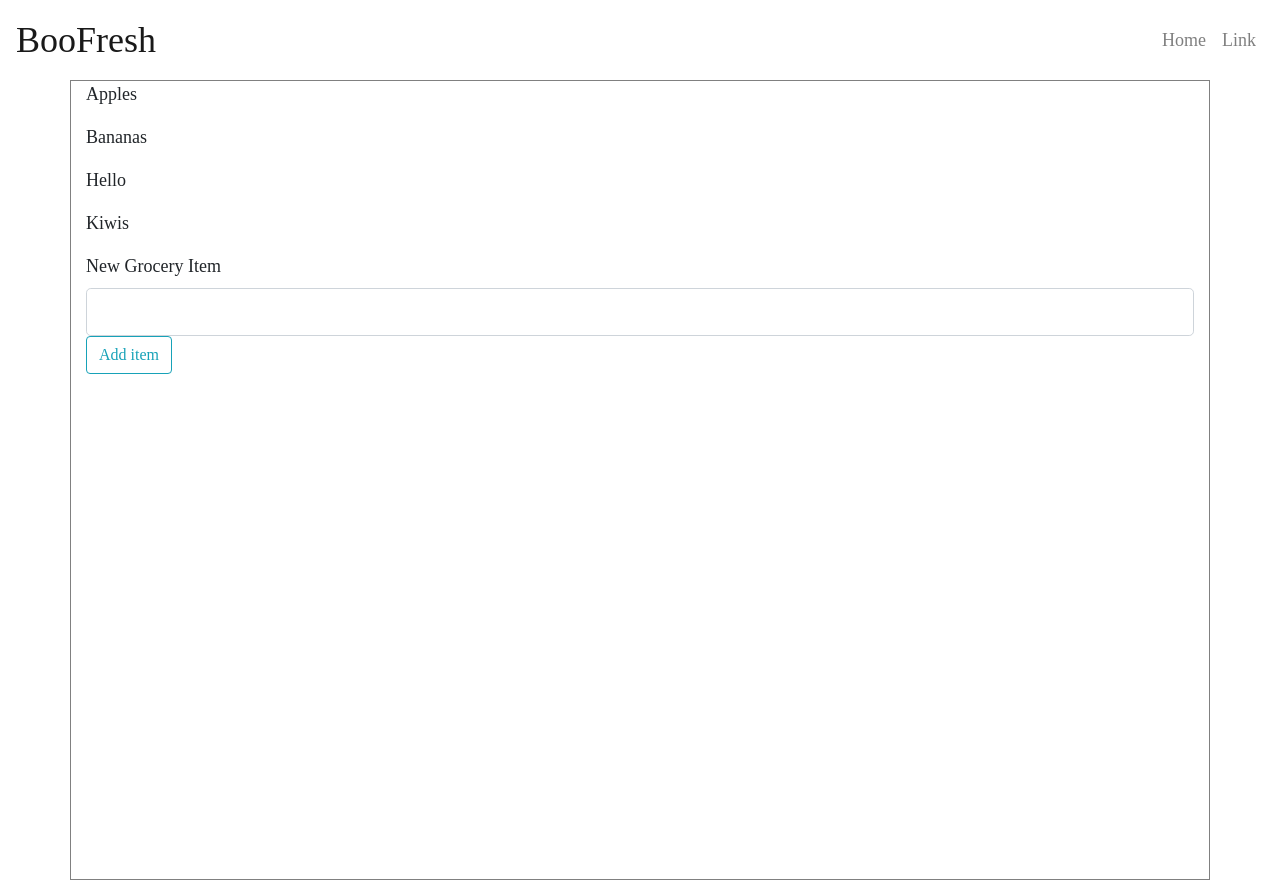
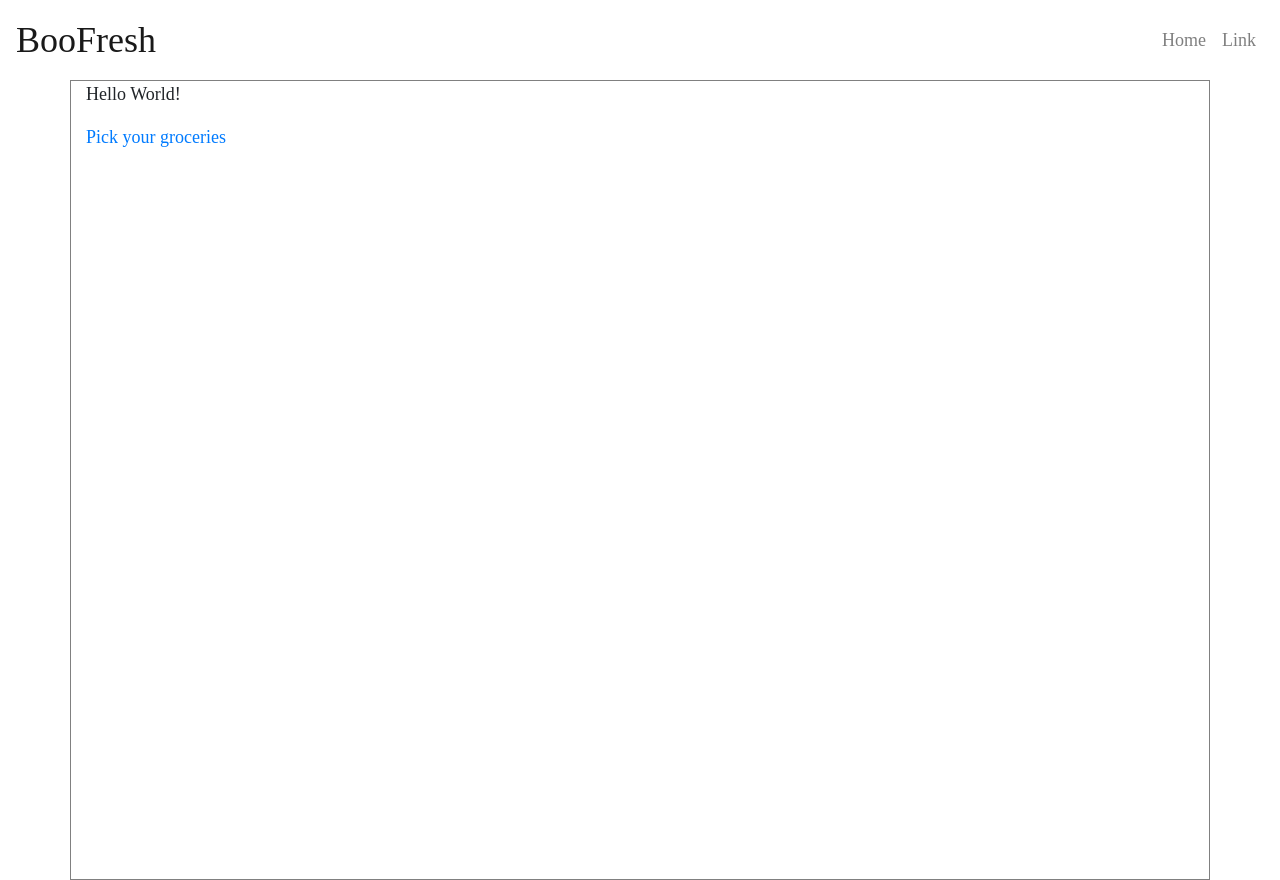
Before and after one commit to vincentT360/reFresh, a Flask app: page / in a window 1280 px wide. Run offline with Flask 2, Linux system fonts and the light colour scheme; data comes from the database, SQL or seed files in the repository; both versions use the stored data as it was after the commit; some libraries are stand-ins or nearby versions.

Commit message:
refactored html files and routes

```diff
--- a/flaskdriver/main/routes.py
+++ b/flaskdriver/main/routes.py
@@ -5,15 +5,21 @@ from flaskdriver.forms import AddGroceryItemForm
 
 main = Blueprint("main", __name__)
 
-@main.route("/", methods=['GET', 'POST'])
-@main.route("/home", methods=['GET', 'POST'])
+@main.route("/")
+@main.route("/home")
 def home():
+    title = "Home"
+    return render_template("home.html", title=title)
+
+@main.route("/groceries", methods=['GET', 'POST'])
+def pick_groceries():
+    title = "Pick the groceries you want to get"
     form = AddGroceryItemForm()
     if form.validate_on_submit():
         new_item = GroceryItem(name=form.name.data)
         db.session.add(new_item)
         db.session.commit()
-        return redirect(url_for('main.home'))
+        return redirect(url_for('main.pick_groceries'))
 
     groceries = GroceryItem.query.order_by(GroceryItem.name).all()
-    return render_template("home.html", title="Home", groceries=groceries, form=form)
+    return render_template("pick_groceries.html", title=title, groceries=groceries, form=form)
--- a/flaskdriver/templates/home.html
+++ b/flaskdriver/templates/home.html
@@ -2,16 +2,8 @@
 {% block content %}
 
 <div id="home-container" class="container">
-    {% for item in groceries %}
-        <p>{{ item.name }}</p>
-    {% endfor %}
-    <form action="" method="POST">
-        {{ form.hidden_tag() }}
-        {{ form.name.label(class="form-control-label") }}
-        {{ form.name(class="form-control form-control-lg") }}
-        {{ form.submit(class="btn btn-outline-info") }}
-    </form>
-
+    <p>Hello World!</p>
+    <a href="{{ url_for('main.pick_groceries') }}">Pick your groceries</a>
 </div>
 
 
```
Also changed, not shown: flaskdriver/templates/pick_groceries.html (added, +18 -0 lines), flaskdriver/site.db.
